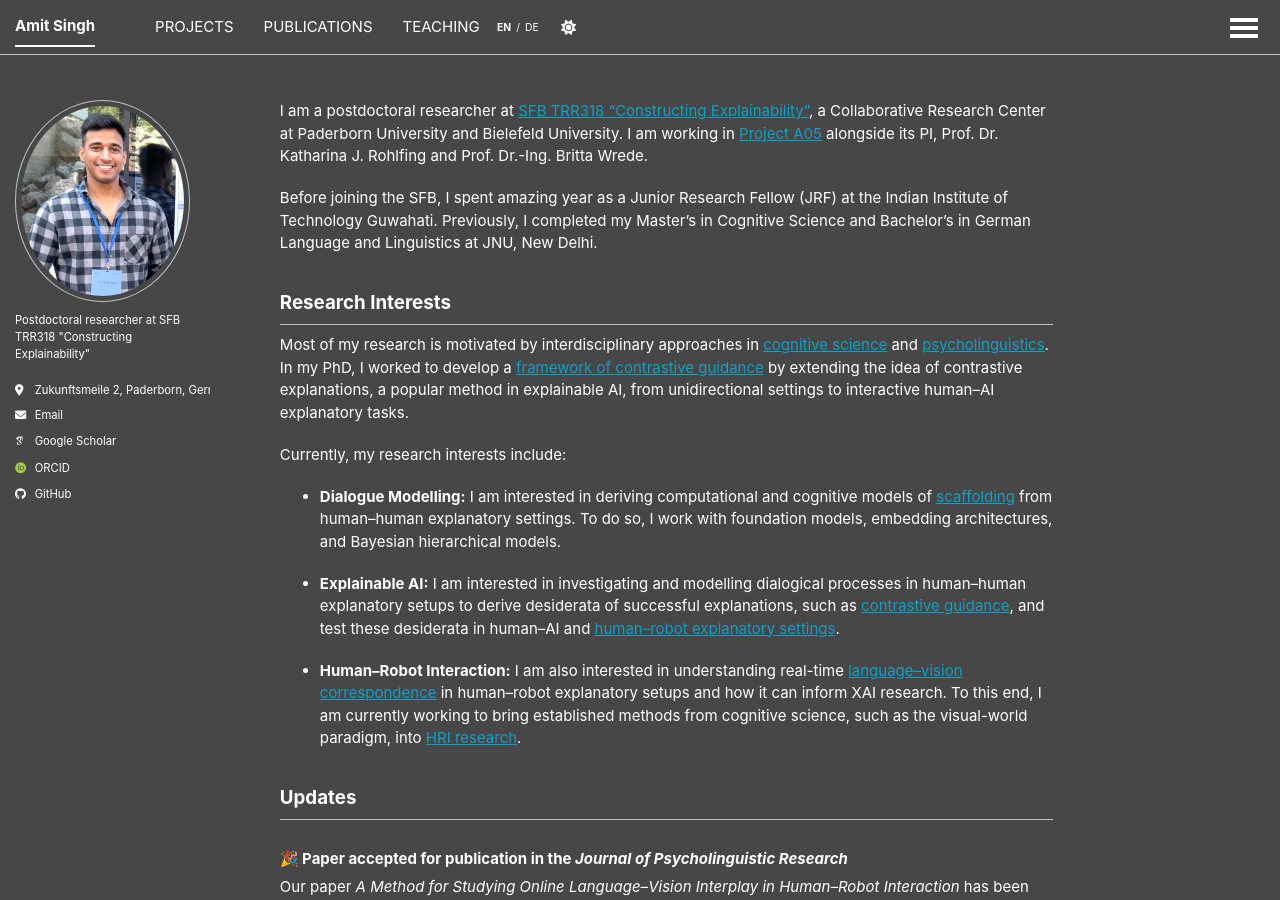
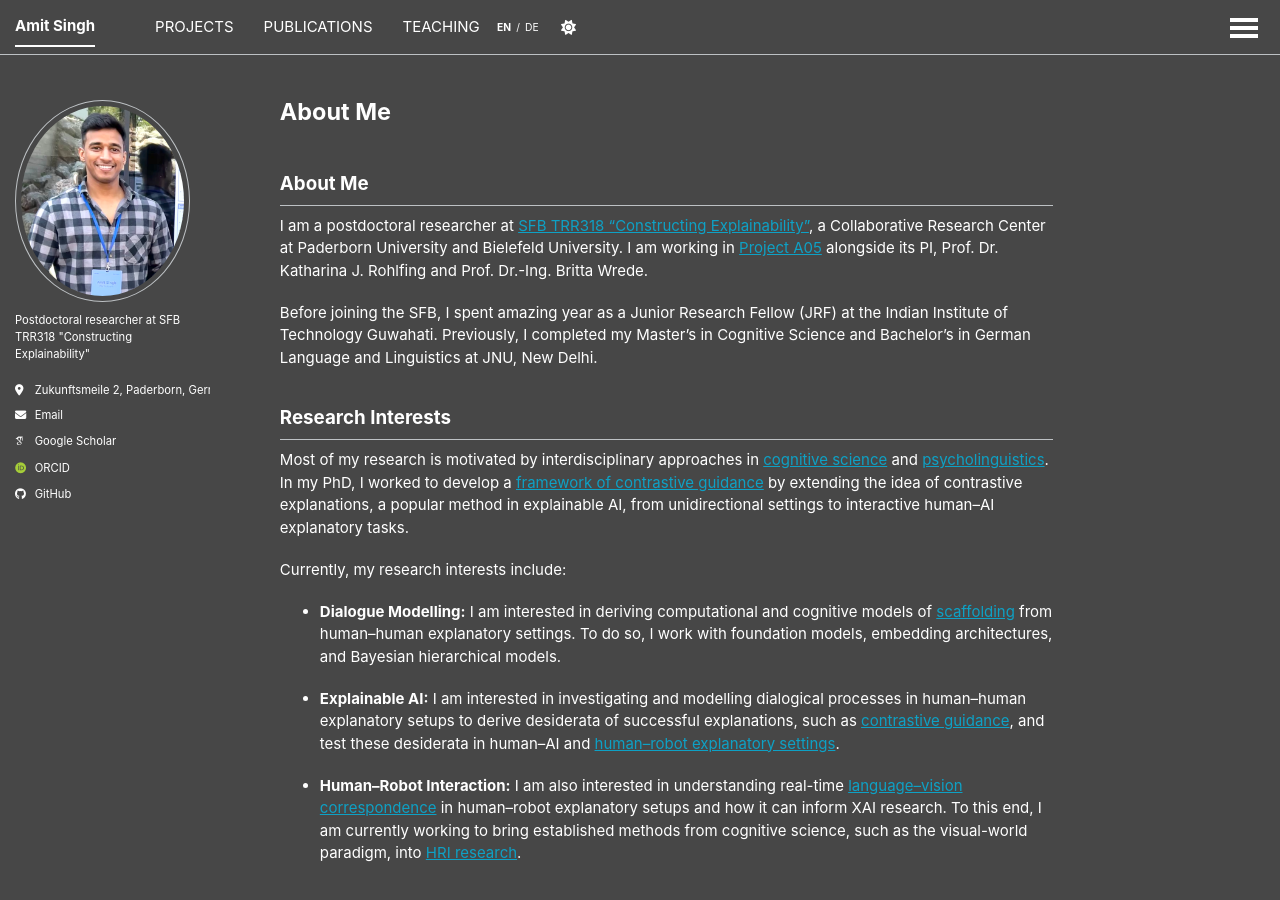
Before and after one commit to amits1ngh/amits1ngh.github.io, a Jekyll site: the page built from _pages/about.md, in a window 1280 px wide and 900 px high. Built offline with Jekyll 4.4.1, drawn with Linux system fonts in a browser that asks for light colours; some web fonts are replaced; a script that is not in the unit is left out; our own code applies the rules of GitHub Pages for plain Markdown files.

Commit message:
format fix

```diff
--- a/_pages/about.md
+++ b/_pages/about.md
@@ -9,6 +9,7 @@ redirect_from:
   - /about/
   - /about.html
 ---
+## About Me
 I am a postdoctoral researcher at [SFB TRR318 "Constructing Explainability"](https://trr318.uni-paderborn.de){:target="_blank" rel="noopener noreferrer"}, a Collaborative Research Center at Paderborn University and Bielefeld University. I am working in [Project A05](https://trr318.uni-paderborn.de/en/projects/a05){:target="_blank" rel="noopener noreferrer"} alongside its PI, Prof. Dr. Katharina J. Rohlfing and Prof. Dr.-Ing. Britta Wrede.
 
 Before joining the SFB, I spent amazing year as a Junior Research Fellow (JRF) at the Indian Institute of Technology Guwahati. Previously, I completed my Master’s in Cognitive Science and Bachelor’s in German Language and Linguistics at JNU, New Delhi.
```
Also changed, not shown: _pages/about-de.md (+1 -0 lines).
